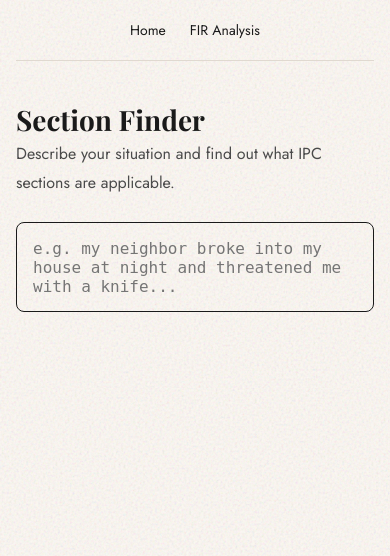
After one commit to fourtysevencode/nyaya, a FastAPI app: template templates/section_finder.html in a window 390 px wide. The commit adds this page. Shown: the top 556 px of the page. Run offline with FastAPI, Linux system fonts and the light colour scheme; the template is opened without the code that fills it, so the values that code supplies are empty.

Commit message:
Enhance FIR analysis feature with new section finder page, responsive design, and auto-resizing textarea
Co-authored-by: Copilot <copilot@github.com>

```diff
--- a/app.py
+++ b/app.py
@@ -65,7 +65,7 @@ async def fir_analysis(request: Request):
 
 @app.post("/fir_analysis")
 async def analysis(file: UploadFile = File(...)): # type hint for formdata and to extract whatever is in file and . . . means its required
-    contents = await file.read()
+    contents = await file.read() # takes time
 
     response = client.models.generate_content(
         model="gemini-2.5-flash",
--- a/templates/fir_summary.html
+++ b/templates/fir_summary.html
@@ -1,5 +1,7 @@
 <!DOCTYPE html>
+<html lang="en">
 <head>
+    <meta charset="UTF-8">
     <title>FIR Analysis</title>
     <link rel="stylesheet" href="/static/style.css">
     <meta name="viewport" content="width=device-width, initial-scale=1.0">
@@ -29,3 +31,4 @@
     <script src="https://cdnjs.cloudflare.com/ajax/libs/marked/9.1.6/marked.min.js"></script>
     <script src="/static/script.js"></script>
 </body>
+</html>
--- a/templates/index.html
+++ b/templates/index.html
@@ -1,5 +1,7 @@
 <!DOCTYPE html>
+<html lang="en">
 <head>
+    <meta charset="UTF-8">
     <title>Nyaya</title>
     <link rel="stylesheet" href="/static/style.css">
     <meta name="viewport" content="width=device-width, initial-scale=1.0">
@@ -34,3 +36,4 @@
         </div>
     </section>
 </body>
+</html>
--- /dev/null
+++ b/templates/section_finder.html
@@ -0,0 +1,26 @@
+<!DOCTYPE html>
+<html lang="en">
+<head>
+    <meta charset="UTF-8">
+    <title>FIR Analysis</title>
+    <link rel="stylesheet" href="static/style.css">
+    <meta name="viewport" content="width=device-width, initial-scale=1.0">
+    <link rel="apple-touch-icon" sizes="180x180" href="/favicon/apple-touch-icon.png">
+    <link rel="icon" type="image/png" sizes="32x32" href="/favicon/favicon-32x32.png">
+    <link rel="icon" type="image/png" sizes="16x16" href="/favicon/favicon-16x16.png">
+    <link rel="manifest" href="/favicon/site.webmanifest">
+</head>
+
+<body>
+
+    <nav>
+        <a href="/">Home</a>
+        <a href="/fir-analysis">FIR Analysis</a>
+    </nav>
+
+    <h2 id="fir_title">Section Finder</h2>
+    <p id="fir-subtext">Describe your situation and find out what IPC sections are applicable.</p>
+    <textarea id="incident-report" rows="2" placeholder="e.g. my neighbor broke into my house at night and threatened me with a knife..."></textarea>
+    <script src="static/auto-resize.js"></script>
+</body>
+</html>
--- /dev/null
+++ b/templates/static/auto-resize.js
@@ -0,0 +1,5 @@
+const ta = document.getElementById('incident-report');
+ta.addEventListener('input', () => {
+    ta.style.height = 'auto';
+    ta.style.height = ta.scrollHeight + 'px';
+});
--- a/templates/static/style.css
+++ b/templates/static/style.css
@@ -108,9 +108,8 @@ nav a:hover {
 
 #fir-subtext {
     padding: 1px 40px 40px;
-    margin: 0 0px;
+    margin: 0;
     text-align: left;
-
 }
 
 #upload-btn {
@@ -120,7 +119,7 @@ nav a:hover {
 .outputs {
     padding: 1px 40px 30px 40px;
     font-size: 22px;
-    font-weight: lighter
+    font-weight: lighter;
 }
 
 .output_bg {
@@ -128,27 +127,42 @@ nav a:hover {
     max-width: 900px;
     border: 2px #b8976a solid;
     border-radius: 9px;
-    margin-left:40px;
+    margin-left: 40px;
     margin-top: 50px;
+}
 
+#incident-report {
+    border: 1px #1a1a1a solid;
+    border-radius: 8px;
+    font-size: 30px;
+    padding: 30px;
+    margin-left: 40px;
+    width: 900px;
+    max-width: calc(100vw - 160px);
+    background: none;
+    overflow: hidden;
+    resize: none;
+    box-sizing: border-box;
+    min-height: 50px;
 }
 
 @media (max-width: 768px) {
     body {
-        padding: 0 24px;
+        padding: 0 16px;
     }
 
     h1 {
-        font-size: 52px;
-        padding-left: 16px;
+        font-size: 42px;
+        padding-left: 12px;
     }
 
     h2 {
-        font-size: 36px;
+        font-size: 28px;
+        margin-bottom: 20px;
     }
 
     p {
-        font-size: 17px;
+        font-size: 16px;
         max-width: 100%;
     }
 
@@ -158,7 +172,7 @@ nav a:hover {
     }
 
     .hero {
-        padding: 48px 0 36px;
+        padding: 36px 0 24px;
     }
 
     .cards-grid {
@@ -172,4 +186,45 @@ nav a:hover {
     .card h3 {
         font-size: 18px;
     }
+
+    #fir_title {
+        padding: 40px 0 1px;
+    }
+
+    #fir-subtext {
+        padding: 1px 0 24px;
+    }
+
+    #incident-report {
+        width: 100%;
+        margin-left: 0;
+        font-size: 18px;
+        padding: 16px;
+        max-width: 100%;
+    }
+
+    .output_bg {
+        margin-left: 0;
+        max-width: 100%;
+    }
+
+    .outputs {
+        padding: 1px 0 20px 0;
+        font-size: 16px;
+    }
+
+    #upload-label {
+        margin-left: 0;
+        display: block;
+        text-align: center;
+    }
+
+    #incident-report {
+        width: 100%;
+        margin-left: 0;
+        font-size: 16px;
+        padding: 16px;
+        max-width: 100%;
+        min-height: 90px; /* enough for placeholder to breathe */
+    }
 }
```
